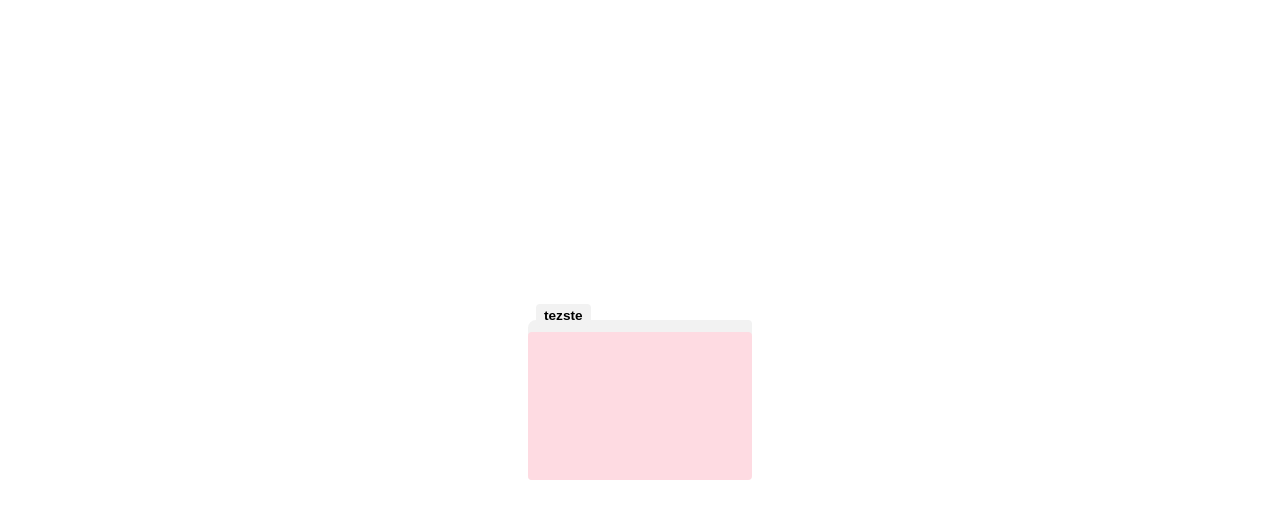
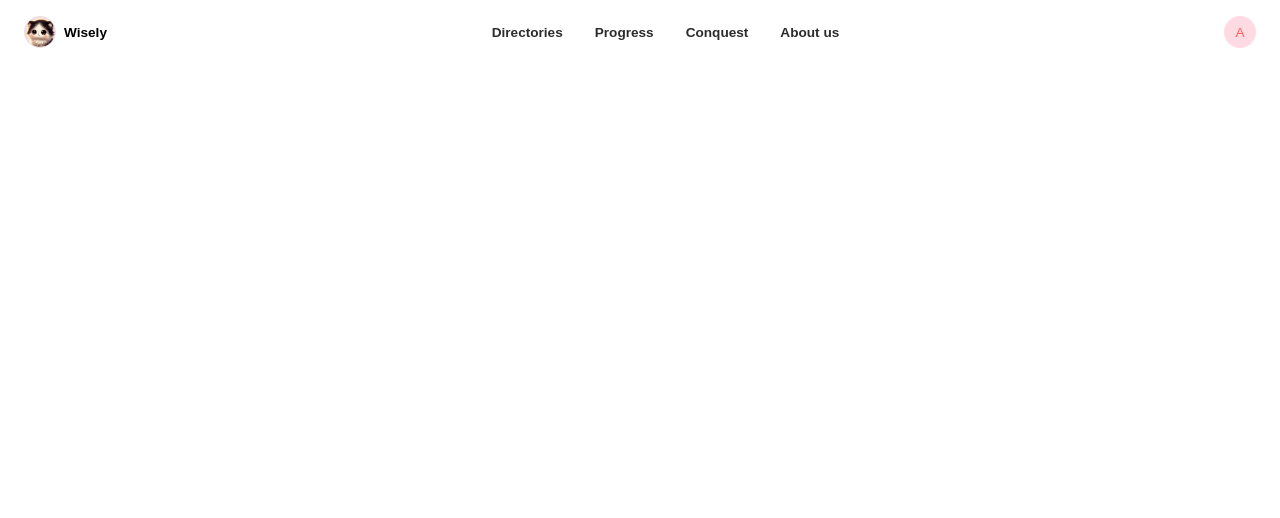
Before and after one commit to GuiAMendes/wisely-frontend, a Next.js app: page / in a window 1280 px wide. Shown: the top 518 px of the page. Built offline with nearby package versions, Linux system fonts and the light colour scheme.

Commit message:
feat: add navigation

```diff
--- /dev/null
+++ b/src/components/commons/structure/Navigation/index.tsx
@@ -0,0 +1,67 @@
+// External Libraries
+import React from "react";
+import Image from "next/image";
+
+// Components
+import { Typography } from "@components/tookit/Typography";
+
+// Styles
+import {
+  Container,
+  LinkWrapper,
+  LogoWrapper,
+  StyledLink,
+  WiselyInfos,
+} from "./styles";
+import { UserIdentification } from "@components/tookit/UserIdentification";
+
+export const Navigation: React.FC = () => {
+  return (
+    <Container>
+      <WiselyInfos>
+        <LogoWrapper>
+          <Image
+            fill
+            priority
+            sizes="10rem"
+            src="/images/gatinho.webp"
+            alt="Cute kitten looking forward"
+            style={{ objectFit: "cover" }}
+          />
+        </LogoWrapper>
+
+        <Typography $variant="p" fontWeight="bold">
+          Wisely
+        </Typography>
+      </WiselyInfos>
+
+      <LinkWrapper>
+        <StyledLink href="./">
+          <Typography $variant="p" fontWeight="bold">
+            Directories
+          </Typography>
+        </StyledLink>
+
+        <StyledLink href="./progress">
+          <Typography $variant="p" fontWeight="bold">
+            Progress
+          </Typography>
+        </StyledLink>
+
+        <StyledLink href="./conquest">
+          <Typography $variant="p" fontWeight="bold">
+            Conquest
+          </Typography>
+        </StyledLink>
+
+        <StyledLink href="./about-us">
+          <Typography $variant="p" fontWeight="bold">
+            About us
+          </Typography>
+        </StyledLink>
+      </LinkWrapper>
+
+      <UserIdentification userName={"Ana Livia"} />
+    </Container>
+  );
+};
--- /dev/null
+++ b/src/components/commons/structure/Navigation/styles.ts
@@ -0,0 +1,56 @@
+import Link from "next/link";
+import styled from "styled-components";
+
+export const Container = styled.div`
+  width: 100%;
+
+  display: flex;
+  justify-content: space-between;
+  align-items: center;
+
+  padding: 1rem 1.5rem;
+`;
+
+export const WiselyInfos = styled.div`
+  display: flex;
+
+  align-items: center;
+  justify-content: center;
+
+  gap: 0.5rem;
+`;
+
+export const LogoWrapper = styled.div`
+  width: 2rem;
+  height: 2rem;
+
+  position: relative;
+  border-radius: 50%;
+
+  overflow: hidden;
+
+  background-color: ${({ theme }) => theme.colors.primary};
+
+  border: 1px solid ${({ theme }) => theme.colors.borders.gray};
+`;
+
+export const LinkWrapper = styled.div`
+  display: flex;
+
+  gap: 2rem;
+`;
+
+export const StyledLink = styled(Link)`
+  text-decoration: none;
+
+  & > * {
+    color: ${({ theme }) => theme.colors.text.primary};
+    transition: color 0.2s;
+  }
+
+  &:hover > *,
+  &:focus > *,
+  &:active > * {
+    color: ${({ theme }) => theme.colors.primary};
+  }
+`;
--- /dev/null
+++ b/src/components/commons/tookit/UserIdentification/index.tsx
@@ -0,0 +1,26 @@
+// External Libraries
+import React from "react";
+
+// Components
+import { Typography } from "../Typography";
+
+// Utils
+import { getInitialsUserName } from "./utils";
+
+// Styles
+import { Container } from "./styles";
+import { theme } from "@globals/theme";
+
+interface Props {
+  userName: string;
+}
+
+export const UserIdentification: React.FC<Props> = ({ userName }) => {
+  return (
+    <Container>
+      <Typography $variant="p" color={theme.colors.secondary}>
+        {getInitialsUserName(userName)}
+      </Typography>
+    </Container>
+  );
+};
--- /dev/null
+++ b/src/components/commons/tookit/UserIdentification/styles.ts
@@ -0,0 +1,14 @@
+import styled from "styled-components";
+
+export const Container = styled.div`
+  width: 2rem;
+  height: 2rem;
+
+  display: flex;
+  align-items: center;
+  justify-content: center;
+
+  border-radius: 50%;
+
+  background-color: ${({ theme }) => theme.colors.primary};
+`;
--- /dev/null
+++ b/src/components/commons/tookit/UserIdentification/utils/getInitialsUserName.ts
@@ -0,0 +1,3 @@
+export function getInitialsUserName(userName: string) {
+  return userName.charAt(0);
+}
--- /dev/null
+++ b/src/components/commons/tookit/UserIdentification/utils/index.ts
@@ -0,0 +1 @@
+export * from './getInitialsUserName'
--- a/src/components/pages/Home/index.tsx
+++ b/src/components/pages/Home/index.tsx
@@ -2,7 +2,7 @@
 import React from "react";
 
 // Components
-import { Folder } from "./components/Folder";
+import { Navigation } from "@components/structure/Navigation";
 
 // Hooks
 import { useHome } from "./hooks/useHome";
@@ -16,12 +16,7 @@ export const Home: React.FC = () => {
 
   return (
     <Container>
-      <Folder
-        name={"tezste"}
-        onClick={function (): void {
-          throw new Error("Function not implemented.");
-        }}
-      ></Folder>
+      <Navigation />
     </Container>
   );
 };
--- a/src/components/pages/Home/styles.ts
+++ b/src/components/pages/Home/styles.ts
@@ -5,6 +5,5 @@ export const Container = styled.div`
   min-height: 100vh;
 
   display: flex;
-  align-items: center;
-  justify-content: center;
+  flex-direction: column;
 `;
```
